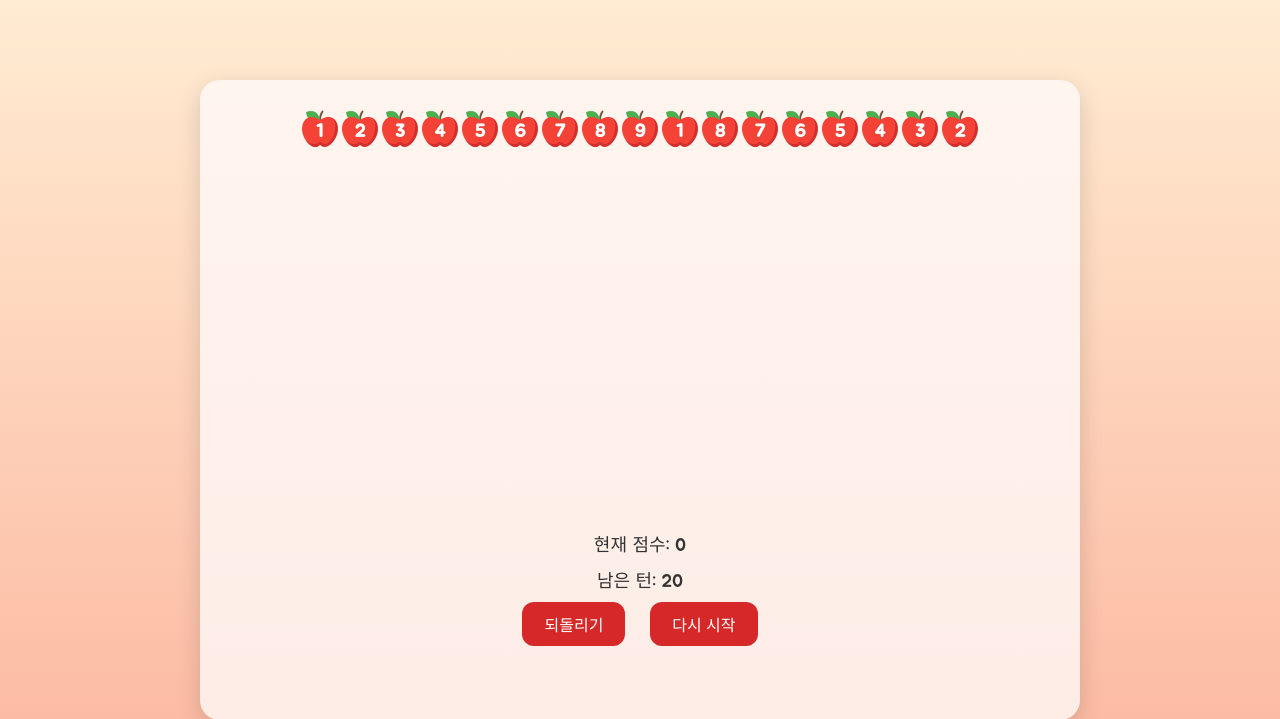
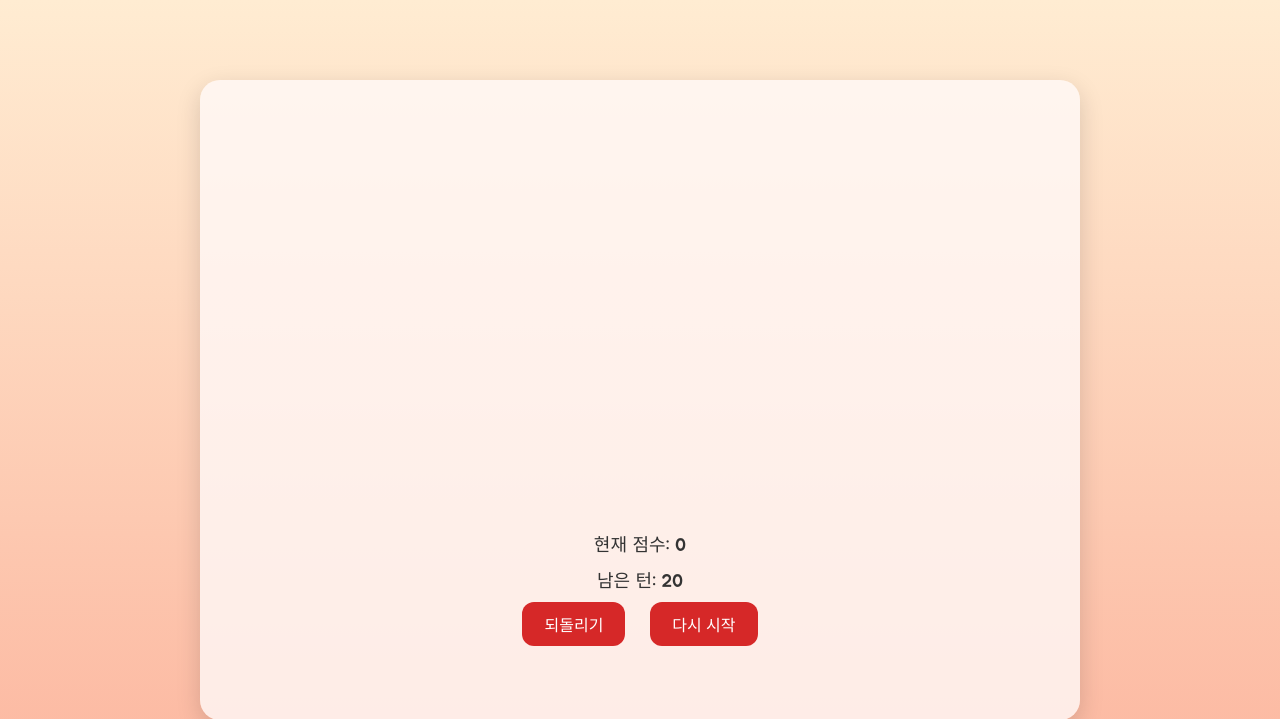
Before and after one commit to dozero25/applegame, a Spring Boot app: page /game in a window 1280 px wide. Shown: the top 719 px of the page. Run offline with Spring Boot 4, Linux system fonts and the light colour scheme; data that the repository does not hold is empty; some of the project's set-up classes (security, data sources, template engines, error pages and the like) are left out, and stand-ins take their place.

Commit message:
game.js - 게임 데이터 출력, 비동기 프로그래밍으로 출력

```diff
--- a/dozeo_appleGame/src/main/java/com/project/dozeo_appleGame/web/api/GameBoardApi.java
+++ b/dozeo_appleGame/src/main/java/com/project/dozeo_appleGame/web/api/GameBoardApi.java
@@ -15,7 +15,7 @@ import java.util.Random;
 
 @RestController
 @RequiredArgsConstructor
-@RequestMapping("/api/game/board")
+@RequestMapping("/api/set")
 public class GameBoardApi {
 
     private final GameBoardService boardService;
--- a/dozeo_appleGame/src/main/resources/static/js/game/game.js
+++ b/dozeo_appleGame/src/main/resources/static/js/game/game.js
@@ -0,0 +1,82 @@
+window.onload = () => {
+    GameSetService.getInstance().showInfoGameLogic();
+}
+
+
+class GameSetApi {
+    static #instance = null;
+
+    static getInstance() {
+        if (this.#instance == null) {
+            this.#instance = new GameSetApi();
+        }
+        return this.#instance;
+    }
+
+    async gameStart() {
+        try {
+            const response = await fetch('http://localhost:8000/api/set/start-game', {
+                method: 'POST',
+                headers: {
+                    'Content-Type': 'application/json'
+                },
+            });
+
+            if (!response.ok) throw new Error('Network response was not ok');
+
+            const result = await response.json();
+            return result.data;
+
+        } catch (error) {
+            console.error('게임 시작 중 오류:', error);
+            return null;
+        }
+    }
+
+}
+
+class GameSetService{
+    static #instance = null;
+
+    static getInstance(){
+        if(this.#instance == null){
+            this.#instance = new GameSetService();
+        }
+        return this.#instance;
+    }
+
+    async showInfoGameLogic(){
+        const gameSet = await GameSetApi.getInstance().gameStart();
+
+        if(!gameSet) return;
+
+        const boardContainer = document.getElementById("gameBoard");
+
+        boardContainer.innerHTML = "";
+
+        const {rows, cols, board} = gameSet;
+
+        let html = "";
+
+        for(let i = 0; i < rows; i++){
+            for(let j = 0; j < cols; j++){
+                html += `<div class="cell" data-row="${i}">${board[i][j]}</div>`
+            }
+        }
+
+        boardContainer.innerHTML = html;
+        ComponentEvent.getInstance().playCuteBGM();
+    }
+}
+
+class ComponentEvent{
+    static #instance = null;
+
+    static getInstance(){
+        if(this.#instance == null){
+            this.#instance = new ComponentEvent();
+        }
+        return this.#instance;
+    }
+
+}
--- a/dozeo_appleGame/src/main/resources/templates/html/game/game.html
+++ b/dozeo_appleGame/src/main/resources/templates/html/game/game.html
@@ -11,25 +11,7 @@
 
 <body>
     <div class="game-container">
-
         <div class="board" id="gameBoard">
-            <div class="cell" data-row="0" data-col="0">1</div>
-            <div class="cell" data-row="0" data-col="1">2</div>
-            <div class="cell" data-row="0" data-col="2">3</div>
-            <div class="cell" data-row="0" data-col="3">4</div>
-            <div class="cell" data-row="0" data-col="4">5</div>
-            <div class="cell" data-row="0" data-col="5">6</div>
-            <div class="cell" data-row="0" data-col="6">7</div>
-            <div class="cell" data-row="0" data-col="7">8</div>
-            <div class="cell" data-row="0" data-col="8">9</div>
-            <div class="cell" data-row="0" data-col="9">1</div>
-            <div class="cell" data-row="0" data-col="10">8</div>
-            <div class="cell" data-row="0" data-col="11">7</div>
-            <div class="cell" data-row="0" data-col="12">6</div>
-            <div class="cell" data-row="0" data-col="13">5</div>
-            <div class="cell" data-row="0" data-col="14">4</div>
-            <div class="cell" data-row="0" data-col="15">3</div>
-            <div class="cell" data-row="0" data-col="16">2</div>
 
         </div>
 
@@ -46,5 +28,5 @@
         <div id="message" class="message"></div>
     </div>
 </body>
-
+<script src="/static/js/game/game.js"></script>
 </html>
```
